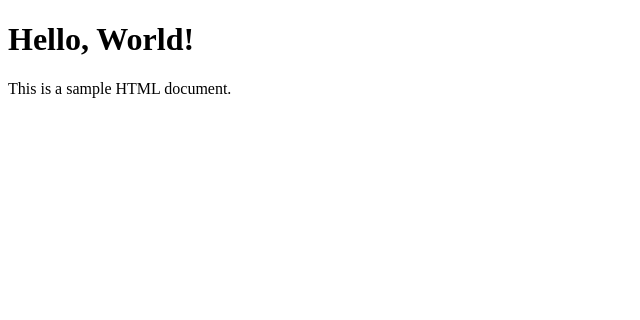
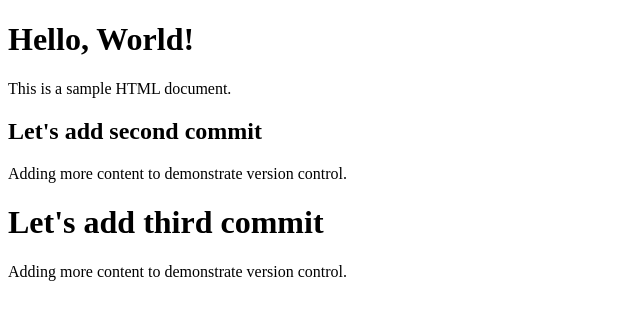
Before and after one commit to arsalanlal414/rebaseTest, a plain HTML site: page index.html in a window 1280 px wide. Shown: the whole page, without its empty margins (0-640 px from the left). Drawn offline with Linux system fonts and the light colour scheme.

Commit message:
3nd commit

```diff
--- a/index.html
+++ b/index.html
@@ -8,5 +8,10 @@
 <body>
   <h1>Hello, World!</h1>
   <p>This is a sample HTML document.</p>
+
+  <h2>Let's add second commit</h2>
+  <p>Adding more content to demonstrate version control.</p>
+  <h1>Let's add third commit</h1>
+  <p>Adding more content to demonstrate version control.</p>
 </body>
 </html>
```
